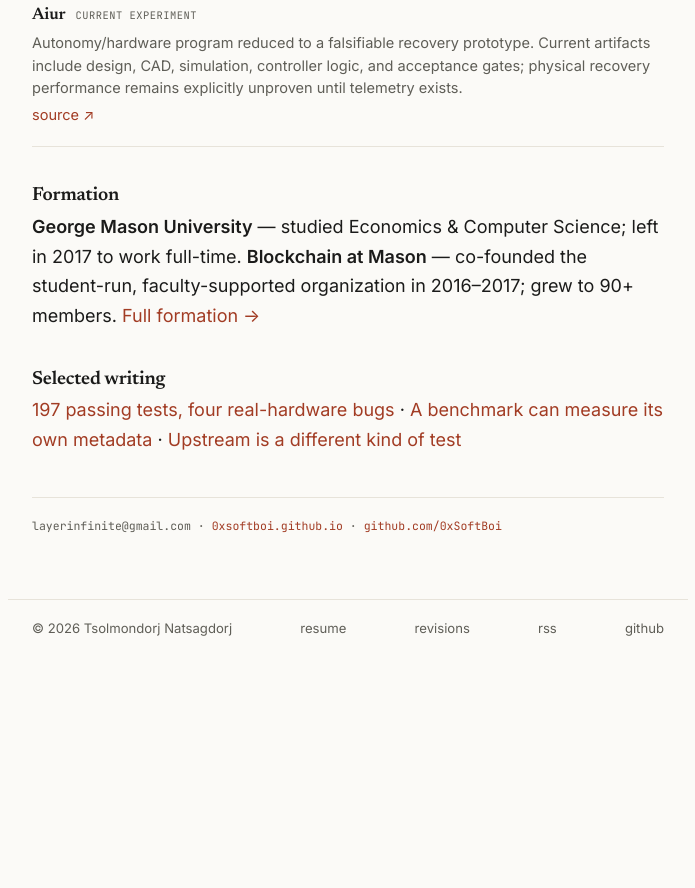
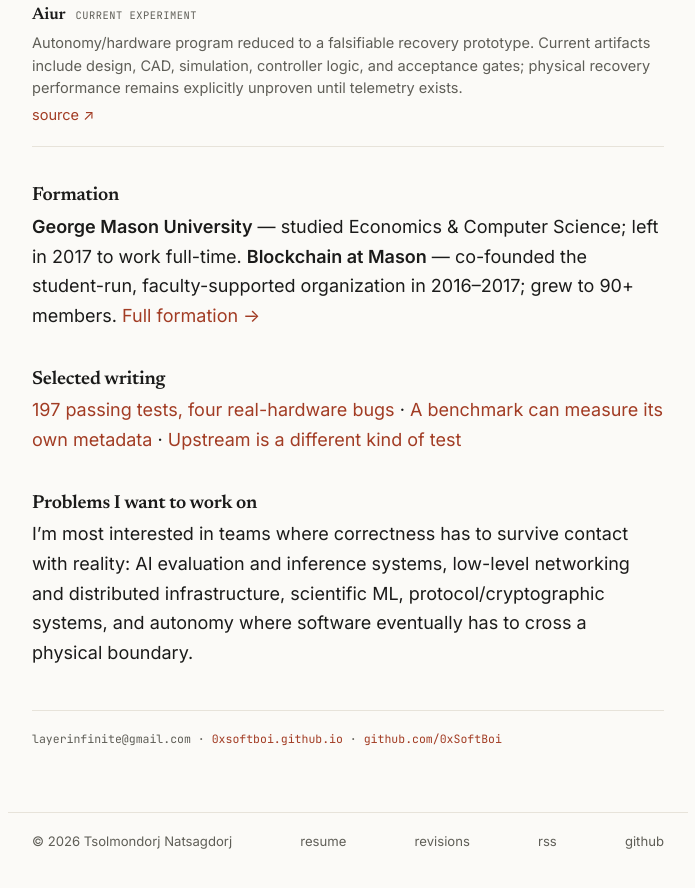
Before and after one commit to 0xSoftBoi/0xSoftBoi.github.io, a Jekyll site: the page built from resume.html, in a window 1280 px wide and 900 px high, scrolled down 1521 px. Shown: the top 888 px of the window, without its empty margins (292-987 px from the left). Built offline with Jekyll 4.4.1, drawn with Linux system fonts in a browser that asks for light colours; before the commit the page ends 2208 px from its top, so only the background shows below that.

Commit message:
portfolio: add problems-of-interest contact line

```diff
--- a/resume.html
+++ b/resume.html
@@ -39,5 +39,8 @@ permalink: /resume/
   <h2>Selected writing</h2>
   <p><a href="{{ '/blog/197-tests-four-real-hardware-bugs/' | relative_url }}">197 passing tests, four real-hardware bugs</a> · <a href="{{ '/blog/static-analysis-scores-zero-on-real-exploits/' | relative_url }}">A benchmark can measure its own metadata</a> · <a href="{{ '/blog/upstream-is-a-different-kind-of-test/' | relative_url }}">Upstream is a different kind of test</a></p>
 
+  <h2>Problems I want to work on</h2>
+  <p>I’m most interested in teams where correctness has to survive contact with reality: AI evaluation and inference systems, low-level networking and distributed infrastructure, scientific ML, protocol/cryptographic systems, and autonomy where software eventually has to cross a physical boundary.</p>
+
   <p class="resume-contact">layerinfinite@gmail.com · <a href="https://0xsoftboi.github.io">0xsoftboi.github.io</a> · <a href="https://github.com/0xSoftBoi">github.com/0xSoftBoi</a></p>
 </section>
```
